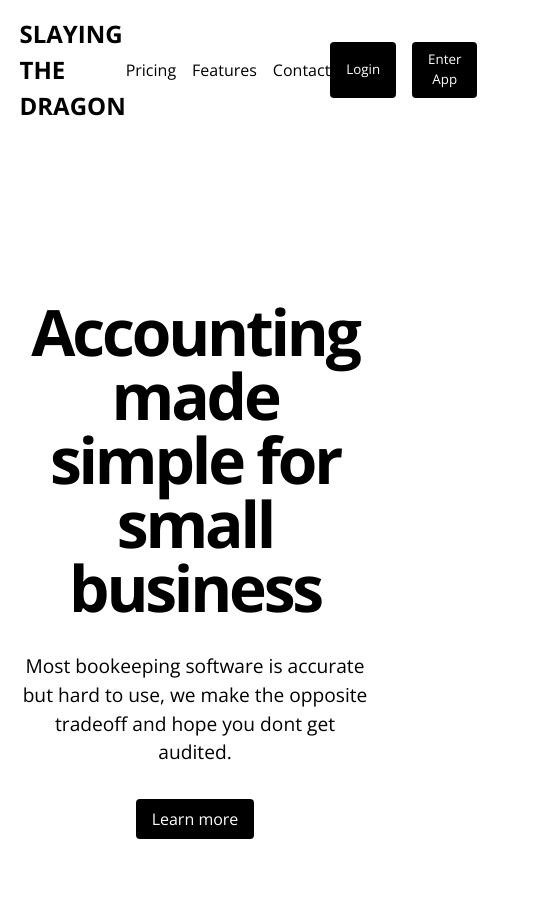
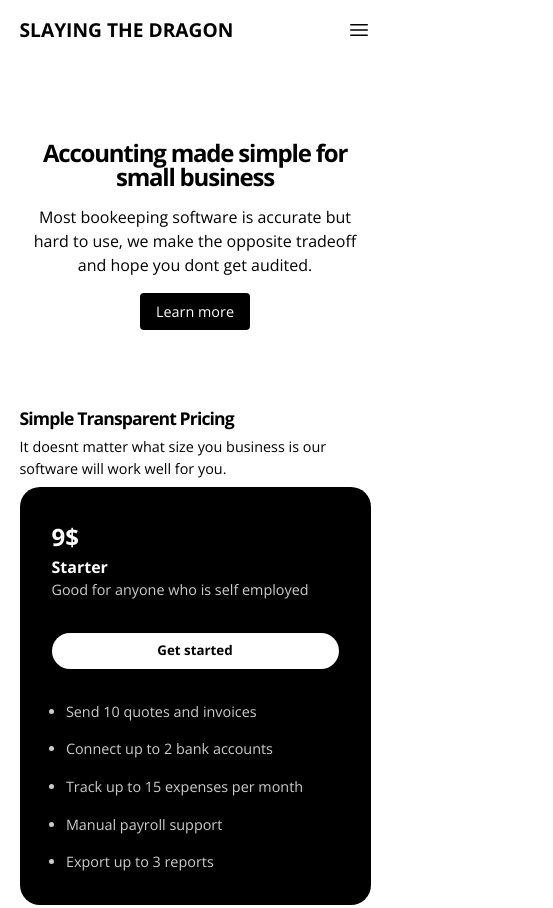
Before and after one commit to vitoraalmeida/learning-webdev, a plain HTML site: page css/projetos/landing-page/index.html in a window 390 px wide. Shown: the top 908 px of the page, 553 px wide, since content can reach past the window. Drawn offline with nearby package versions, Linux system fonts and the light colour scheme.

Commit message:
Adiciona responsividade

```diff
--- a/css/projetos/landing-page/index.html
+++ b/css/projetos/landing-page/index.html
@@ -24,6 +24,21 @@
         <button class="btn">Login</button>
         <button class="btn">Enter App</button>
       </div>
+      <button class="header__bars">
+        <svg
+          xmlns="http://www.w3.org/2000/svg"
+          fill="none"
+          viewBox="0 0 24 24"
+          stroke-width="1.5"
+          stroke="currentColor"
+        >
+          <path
+            stroke-linecap="round"
+            stroke-linejoin="round"
+            d="M3.75 6.75h16.5M3.75 12h16.5m-16.5 5.25h16.5"
+          />
+        </svg>
+      </button>
     </header>
     <section class="hero container">
       <h2 class="hero__title">Accounting made simple for small business</h2>
@@ -31,7 +46,7 @@
         Most bookeeping software is accurate but hard to use, we make the
         opposite tradeoff and hope you dont get audited.
       </p>
-      <a href="#features" class="btn">Learn more</a>
+      <a href="#features" class="btn hero__btn">Learn more</a>
     </section>
     <section class="pricing container">
       <h2 class="pricing__title">Simple Transparent Pricing</h2>
@@ -140,7 +155,10 @@
         veniam saepe dicta non culpa, similique, ipsa adipisci sed architecto
         natus nulla reiciendis vel ratione dolore qui, ab aliquam assumenda.
       </p>
-      <a class="btn" href="mailto:hello@slayingthedragon.io" target="_blank"
+      <a
+        class="btn contact__btn"
+        href="mailto:hello@slayingthedragon.io"
+        target="_blank"
         >Reach Out</a
       >
     </section>
--- a/css/projetos/landing-page/style.css
+++ b/css/projetos/landing-page/style.css
@@ -62,6 +62,55 @@ button {
   justify-content: flex-end;
 }
 
+.header__bars {
+  display: none;
+}
+
+/* media queries */
+/* aplica as classes quando o width for menor ou igual ao passado px */
+/* (orientation: portrait) */
+/* (orientation: landscape) */
+/* (orientation: portrait) and (max-width: 300px) */
+/* (orientation: portrait), (max-width: 300px) = OR */
+/* devem ser declarado sempre após a ultima declaração de seletor que será modificado */
+@media (max-width: 1004px) {
+  .header__title {
+    font-size: 1.2rem;
+  }
+
+  .header__link {
+    font-size: 0.8rem;
+  }
+
+  .header__btn {
+    font-size: 0.8rem;
+  }
+}
+
+/* aplica as classes quando o width for menor que 804 px */
+@media (max-width: 804px) {
+  .header {
+    justify-content: space-between;
+  }
+  .header__menu {
+    display: none;
+  }
+
+  .header__btn-container {
+    display: none;
+  }
+
+  .header__bars {
+    display: block;
+    width: 1.5rem;
+    height: 1.5rem;
+  }
+
+  .header__title {
+    flex: 0 1 auto;
+  }
+}
+
 /* hero section */
 .hero {
   text-align: center;
@@ -80,6 +129,47 @@ button {
   font-size: 1.2rem;
   max-width: 60ch;
   margin: 2rem auto;
+}
+
+@media (max-width: 1004px) {
+  .hero__title {
+    font-size: 3rem;
+  }
+
+  .hero__description {
+    font-size: 1rem;
+    margin: 1.5rem auto;
+  }
+}
+
+@media (max-width: 804px) {
+  .hero {
+    margin-top: 5rem;
+  }
+  .hero__title {
+    font-size: 2.5rem;
+  }
+
+  .hero__description {
+    font-size: 1rem;
+    margin: 1rem auto;
+  }
+
+  .hero__btn {
+    font-size: 0.9rem;
+  }
+}
+
+@media (max-width: 495px) {
+  .hero__title {
+    font-size: 2rem;
+  }
+}
+
+@media (max-width: 396px) {
+  .hero__title {
+    font-size: 1.5rem;
+  }
 }
 
 /* pricing */
@@ -101,6 +191,7 @@ button {
 
 .pricing__container {
   display: flex;
+  flex-wrap: wrap; /* responsividade */
   gap: 2rem;
 }
 
@@ -110,6 +201,7 @@ button {
   padding: 2rem;
   border-radius: 20px;
   flex: 1;
+  min-width: 400px; /* responsivide */
 }
 
 .pricing__price {
@@ -141,6 +233,55 @@ button {
   gap: 1rem;
   font-size: 0.9rem;
   color: #ccc;
+}
+
+@media (max-width: 1004px) {
+  .pricing__title {
+    font-size: 2rem;
+  }
+
+  .pricing__description {
+    font-size: 1rem;
+  }
+
+  .pricing__price {
+    font-size: 1.5rem;
+  }
+}
+
+@media (max-width: 804px) {
+  .pricing {
+    margin-top: 5rem;
+  }
+
+  .pricing__title {
+    font-size: 1.5rem;
+  }
+
+  .pricing__description {
+    font-size: 0.9rem;
+    margin: 0.5rem 0;
+  }
+
+  .pricing__plan-description {
+    font-size: 0.9rem;
+  }
+}
+
+@media (max-width: 495px) {
+  .pricing__title {
+    font-size: 1.3rem;
+  }
+
+  .pricing__box {
+    min-width: 290px;
+  }
+}
+
+@media (max-width: 396px) {
+  .pricing__title {
+    font-size: 1.1rem;
+  }
 }
 
 /* features */
@@ -183,6 +324,52 @@ button {
   margin-top: 1rem;
 }
 
+@media (max-width: 1004px) {
+  .features__title {
+    font-size: 2rem;
+  }
+
+  .features__description {
+    font-size: 1rem;
+  }
+}
+
+@media (max-width: 804px) {
+  .features {
+    margin-top: 5rem;
+  }
+
+  .features__title {
+    font-size: 1.5rem;
+  }
+
+  .features__description {
+    font-size: 0.9rem;
+    margin: 0.5rem auto;
+  }
+
+  .features__box-title {
+    font-size: 1rem;
+  }
+
+  .features__box-description {
+    font-size: 0.9rem;
+    margin-top: 0.5rem;
+  }
+}
+
+@media (max-width: 495px) {
+  .features__title {
+    font-size: 1.3rem;
+  }
+}
+
+@media (max-width: 396px) {
+  .features__title {
+    font-size: 1.1rem;
+  }
+}
+
 /*  contact */
 .contact {
   margin-top: 10rem;
@@ -199,6 +386,47 @@ button {
   font-size: 1.2rem;
   max-width: 60ch;
   margin: 1rem auto;
+}
+
+@media (max-width: 1004px) {
+  .contact__title {
+    font-size: 2rem;
+  }
+
+  .contact__description {
+    font-size: 1rem;
+  }
+}
+
+@media (max-width: 804px) {
+  .contact {
+    margin-top: 5rem;
+  }
+
+  .contact__title {
+    font-size: 1.5rem;
+  }
+
+  .contact__description {
+    font-size: 0.9rem;
+    margin: 0.5rem auto;
+  }
+
+  .contact__btn {
+    font-size: 0.9rem;
+  }
+}
+
+@media (max-width: 495px) {
+  .contact__title {
+    font-size: 1.3rem;
+  }
+}
+
+@media (max-width: 396px) {
+  .contact__title {
+    font-size: 1.1rem;
+  }
 }
 
 /* footer */
--- /dev/null
+++ b/css/responsividade/index.html
@@ -0,0 +1,38 @@
+<!DOCTYPE html>
+<html lang="en">
+  <head>
+    <meta charset="UTF-8" />
+    <meta name="viewport" content="width=device-width, initial-scale=1.0" />
+    <link rel="stylesheet" href="./style.css" />
+    <title>Document</title>
+  </head>
+  <body>
+    <header class="header container">
+      <h1 class="header__title">Slaying The Dragon</h1>
+      <nav class="header__menu">
+        <a class="header__link" href="#pricing">Pricing</a>
+        <a class="header__link" href="#features">Features</a>
+        <a class="header__link" href="#contact">Contact</a>
+      </nav>
+      <div class="header__btn-container">
+        <button class="btn header__btn">Login</button>
+        <button class="btn header__btn">Enter App</button>
+      </div>
+      <button class="header__bars">
+        <svg
+          xmlns="http://www.w3.org/2000/svg"
+          fill="none"
+          viewBox="0 0 24 24"
+          stroke-width="1.5"
+          stroke="currentColor"
+        >
+          <path
+            stroke-linecap="round"
+            stroke-linejoin="round"
+            d="M3.75 6.75h16.5M3.75 12h16.5m-16.5 5.25h16.5"
+          />
+        </svg>
+      </button>
+    </header>
+  </body>
+</html>
--- /dev/null
+++ b/css/responsividade/style.css
@@ -0,0 +1,136 @@
+/* Responsividade é fazer com que o site se comporte de maneira
+   adequada em dispositivos de diferentes tamanhos e em orientações
+   de tela diferentes
+
+   A forma de fazer um site responsivo não é pensar em tornar ele todo
+   responsivo de vez, mas sim tornar cada componente responsivo;
+
+   */
+
+*,
+*:before,
+*:after {
+  box-sizing: border-box;
+}
+
+* {
+  margin: 0;
+  padding: 0;
+  line-height: 1.5;
+}
+
+body {
+  font-family: "Open Sans", sans-serif;
+}
+
+button {
+  border: none;
+  background: none;
+  cursor: pointer;
+  font-family: inherit;
+}
+
+/* header */
+.header {
+  display: flex;
+  /* space-between distribui o espaço ao redor dos elementos
+     de forma igual, mas como o titulo é mais largo que os outros
+     conteúdos, os links do meio são deslocados para direita, fazenfo
+     com que não fiquem perfeitamente centralizados. Ao invés usamos o
+     flex: 1 em cada parte da barra superior, para que seus blocos
+     ocupem o mesmo espaço na tela horizontalmente, e posicionamos o
+     conteúdo das outras partes de forma que o título fique no início
+     e os botões */
+  /* justify-content: space-between; */
+  align-items: center;
+  padding: 1rem 0;
+}
+
+.header__title {
+  font-size: 1.5rem;
+  text-transform: uppercase;
+  flex: 1;
+}
+
+.header__menu {
+  display: flex;
+  gap: 1rem;
+  flex: 1;
+  justify-content: center;
+}
+
+.header__link {
+  text-decoration: none;
+  color: #000;
+}
+
+.header__btn-container {
+  display: flex;
+  gap: 1rem;
+  flex: 1;
+  justify-content: flex-end;
+}
+
+.header__bars {
+  display: none;
+}
+
+/* utility class */
+.btn {
+  text-decoration: none;
+  display: inline-block;
+  background-color: #000;
+  color: #fff;
+  padding: 0.5rem 1rem;
+  border-radius: 4px;
+  justify-content: center;
+}
+
+.container {
+  width: 90%;
+  margin-inline: auto; /* equivalente a margin: 0 auto; */
+}
+
+/* aplica as classes quando o width for menor ou igual ao passado px */
+/* (orientation: portrait) */
+/* (orientation: landscape) */
+/* (orientation: portrait) and (max-width: 300px) */
+/* (orientation: portrait), (max-width: 300px) = OR */
+/* devem ser declarado sempre após a ultima declaração de seletor que será modificado */
+@media (max-width: 1004px) {
+  .header__title {
+    font-size: 1.2rem;
+  }
+
+  .header__link {
+    font-size: 0.8rem;
+  }
+
+  .header__btn {
+    font-size: 0.8rem;
+  }
+}
+
+/* aplica as classes quando o width for menor que 804 px */
+@media (max-width: 804px) {
+  .header {
+    justify-content: space-between;
+  }
+  .header__menu {
+    display: none;
+  }
+
+  .header__btn-container {
+    display: none;
+  }
+
+  .header__bars {
+    display: block;
+    width: 1.5rem;
+    height: 1.5rem;
+  }
+
+  .header__title {
+    flex: 0 1 auto;
+  }
+}
```
